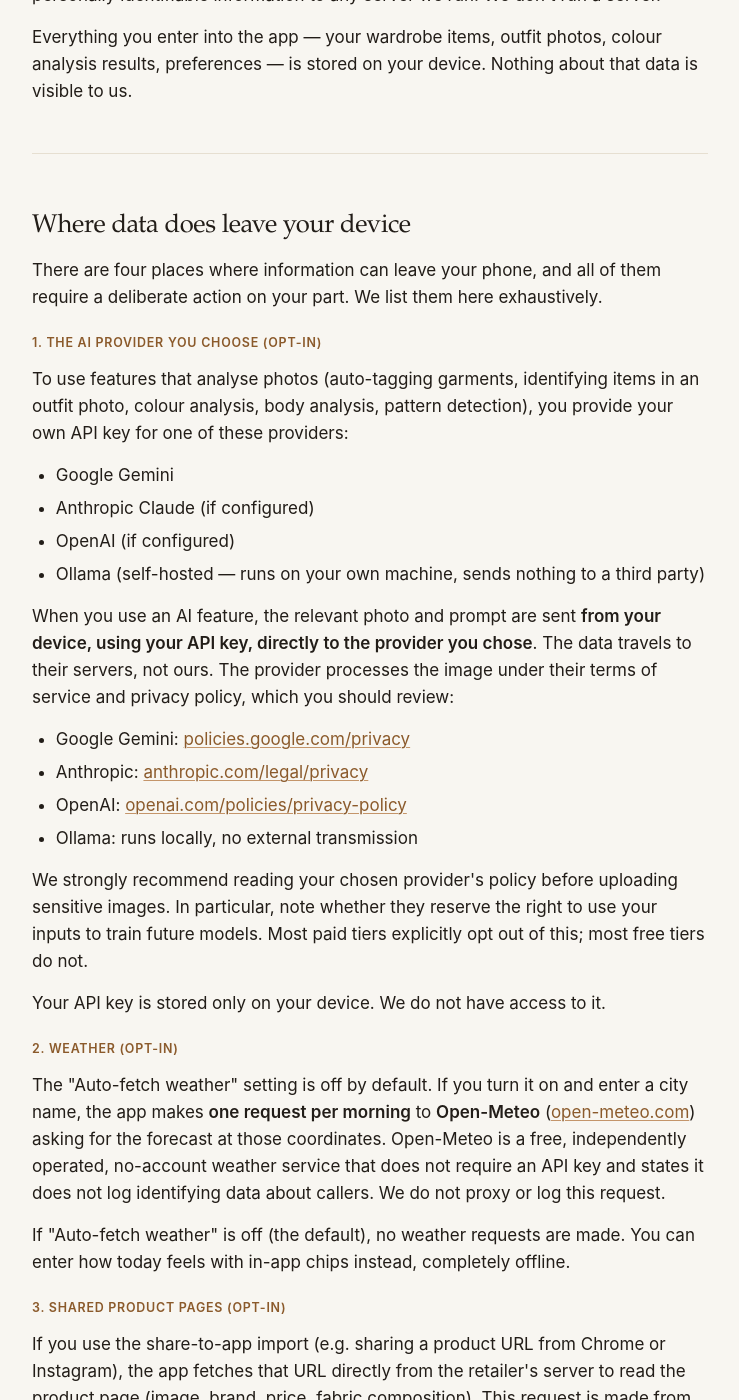
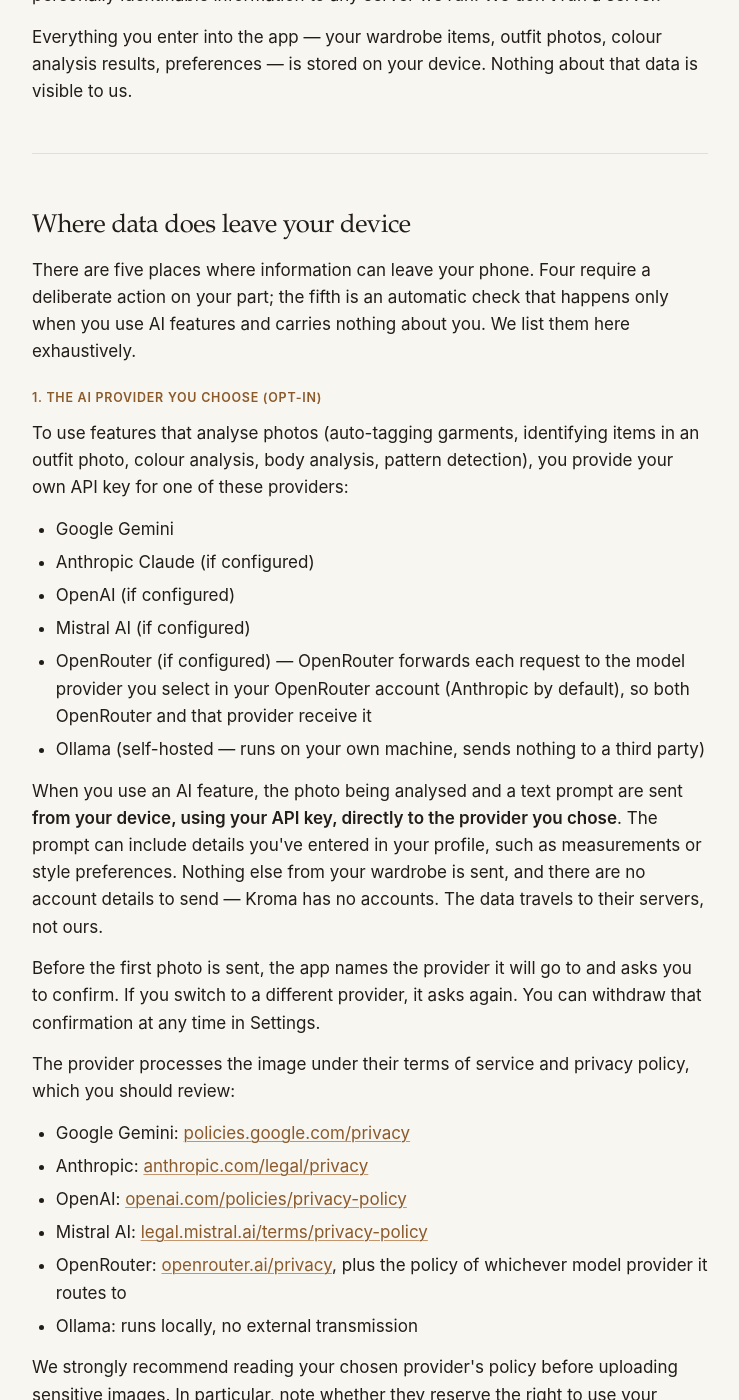
Before and after one commit to pompmmxix/kroma-site, a Jekyll site: the page privacy.html, which Jekyll copies as it is, in a window 1280 px wide and 1400 px high, scrolled down 1119 px. Shown: the whole window, without its empty margins (270-1009 px from the left). Built offline with Jekyll 4.4.1, drawn with Linux system fonts in a browser that asks for light colours; some of the changed text lies outside the part shown.

Commit message:
Privacy and terms: remove backup/restore, update permissions

```diff
--- a/privacy.html
+++ b/privacy.html
@@ -26,7 +26,7 @@
   <main>
 
     <h1>Privacy Policy</h1>
-    <p class="muted"><em>Last updated: 1 May 2026</em></p>
+    <p class="muted"><em>Last updated: 8 October 2026</em></p>
     <p class="muted"><em>Applies to: Kroma (the "app") and <a href="https://kroma.fit">kroma.fit</a> (the "site").</em></p>
 
     <p>Kroma is a local-first wardrobe app. The short version: your wardrobe data lives on your phone. We don't run a server that stores it, we don't have user accounts, and we don't track your usage. This page explains the details — including the few places where data does leave your device, and what we do with any email you choose to send us.</p>
@@ -49,20 +49,26 @@
     <hr>
 
     <h2>Where data does leave your device</h2>
-    <p>There are four places where information can leave your phone, and all of them require a deliberate action on your part. We list them here exhaustively.</p>
+    <p>There are five places where information can leave your phone. Four require a deliberate action on your part; the fifth is an automatic check that happens only when you use AI features and carries nothing about you. We list them here exhaustively.</p>
     <h3>1. The AI provider you choose (opt-in)</h3>
     <p>To use features that analyse photos (auto-tagging garments, identifying items in an outfit photo, colour analysis, body analysis, pattern detection), you provide your own API key for one of these providers:</p>
     <ul>
       <li>Google Gemini</li>
       <li>Anthropic Claude (if configured)</li>
       <li>OpenAI (if configured)</li>
+      <li>Mistral AI (if configured)</li>
+      <li>OpenRouter (if configured) — OpenRouter forwards each request to the model provider you select in your OpenRouter account (Anthropic by default), so both OpenRouter and that provider receive it</li>
       <li>Ollama (self-hosted — runs on your own machine, sends nothing to a third party)</li>
     </ul>
-    <p>When you use an AI feature, the relevant photo and prompt are sent <strong>from your device, using your API key, directly to the provider you chose</strong>. The data travels to their servers, not ours. The provider processes the image under their terms of service and privacy policy, which you should review:</p>
+    <p>When you use an AI feature, the photo being analysed and a text prompt are sent <strong>from your device, using your API key, directly to the provider you chose</strong>. The prompt can include details you've entered in your profile, such as measurements or style preferences. Nothing else from your wardrobe is sent, and there are no account details to send — Kroma has no accounts. The data travels to their servers, not ours.</p>
+    <p>Before the first photo is sent, the app names the provider it will go to and asks you to confirm. If you switch to a different provider, it asks again. You can withdraw that confirmation at any time in Settings.</p>
+    <p>The provider processes the image under their terms of service and privacy policy, which you should review:</p>
     <ul>
       <li>Google Gemini: <a href="https://policies.google.com/privacy">policies.google.com/privacy</a></li>
       <li>Anthropic: <a href="https://www.anthropic.com/legal/privacy">anthropic.com/legal/privacy</a></li>
       <li>OpenAI: <a href="https://openai.com/policies/privacy-policy">openai.com/policies/privacy-policy</a></li>
+      <li>Mistral AI: <a href="https://legal.mistral.ai/terms/privacy-policy">legal.mistral.ai/terms/privacy-policy</a></li>
+      <li>OpenRouter: <a href="https://openrouter.ai/privacy">openrouter.ai/privacy</a>, plus the policy of whichever model provider it routes to</li>
       <li>Ollama: runs locally, no external transmission</li>
     </ul>
     <p>We strongly recommend reading your chosen provider's policy before uploading sensitive images. In particular, note whether they reserve the right to use your inputs to train future models. Most paid tiers explicitly opt out of this; most free tiers do not.</p>
@@ -74,6 +80,9 @@
     <p>If you use the share-to-app import (e.g. sharing a product URL from Chrome or Instagram), the app fetches that URL directly from the retailer's server to read the product page (image, brand, price, fabric composition). This request is made from your device, not via our servers. We don't record the URLs you share.</p>
     <h3>4. Email to us (opt-in)</h3>
     <p>If you tap a <strong>"Something off?"</strong> or <strong>"Know a tradition we're missing?"</strong> link inside the app, your email client opens a pre-filled message to <a href="mailto:hello@kroma.fit">hello@kroma.fit</a>. Nothing is sent until <strong>you</strong> press send in your email app. See the <em>Feedback emails</em> section below for what happens if you do send it.</p>
+    <h3>5. Model list check (automatic, when you use AI)</h3>
+    <p>AI providers regularly retire model versions, sometimes without warning. So that AI features keep working without an app update, the app downloads a small public file from our website (<a href="https://kroma.fit/models.json">kroma.fit/models.json</a>) listing which model versions to use. This happens at most once a day, and only when you use an AI feature or check an API key in Settings.</p>
+    <p>The request contains no identifiers, API key, photos or wardrobe data — it is a plain download of a public file. Like any web request, it reveals your device's IP address to our website host (GitHub Pages), which may keep standard server logs under its own privacy policy. We do not receive or keep those logs.</p>
 
     <hr>
 
@@ -89,18 +98,12 @@
 
     <hr>
 
-    <h2>Backup and restore</h2>
-    <p>The in-app backup / export feature writes a file containing your wardrobe data to your device (Documents folder on Android, equivalent elsewhere). If you choose to share that file via your device's share sheet (email, cloud drive, AirDrop), it travels through whichever service you pick. We never see it.</p>
-    <p>Importing a backup reads a file on your device. The file contents are not transmitted anywhere by the app.</p>
-
-    <hr>
-
     <h2>Permissions</h2>
     <p>The app requests the following device permissions, and only uses them for the purposes described:</p>
     <ul>
       <li><strong>Camera</strong> — to take garment, care-label, selfie, and body photos when you tap a photo button</li>
-      <li><strong>Photo library / Files</strong> — to import existing photos you choose, and to save backup files</li>
-      <li><strong>Storage</strong> — to persist your wardrobe data between sessions</li>
+      <li><strong>Photo library</strong> — to import photos you pick, and to save images you choose (such as colour cards) to your photos. On Android, picking uses the system photo picker, so Kroma never has access to your whole library</li>
+      <li><strong>Storage (Android 12 and earlier only)</strong> — older Android versions need this to read the photos you pick and to save images to your gallery</li>
       <li><strong>Haptics</strong> — to provide tactile feedback on button taps</li>
     </ul>
     <p>No permissions are used for background tracking, location, contacts, microphone, or anything else. Kroma does not run background services.</p>
--- a/terms.html
+++ b/terms.html
@@ -26,7 +26,7 @@
   <main>
 
     <h1>Terms of Use</h1>
-    <p class="muted"><em>Last updated: 15 May 2026</em></p>
+    <p class="muted"><em>Last updated: 8 October 2026</em></p>
     <p class="muted"><em>Applies to: Kroma (the "app") and <a href="https://kroma.fit">kroma.fit</a> (the "site").</em></p>
 
     <p>Kroma is a local-first wardrobe app provided free of charge to individual users for personal use. By installing and using the app you agree to these terms. If you do not agree, please do not use the app.</p>
```
Also changed, not shown: other parts of privacy.html (+1 -1 lines), other parts of terms.html (+2 -2 lines), privacy.md (+4 -10 lines), terms.md (+3 -3 lines).
